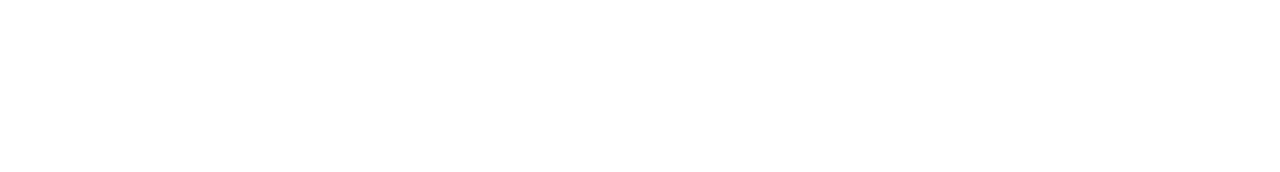
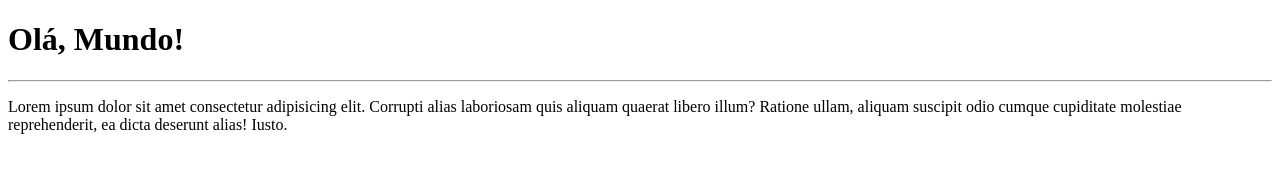
Before and after one commit to Sula32/Ola-Mundo, a plain HTML site: page site-exemplo/index.html in a window 1280 px wide. Drawn offline with Linux system fonts and the light colour scheme.

Commit message:
Update index.html

```diff
--- a/site-exemplo/index.html
+++ b/site-exemplo/index.html
@@ -4,9 +4,11 @@
     <meta charset="UTF-8">
     <meta http-equiv="X-UA-Compatible" content="IE=edge">
     <meta name="viewport" content="width=device-width, initial-scale=1.0">
-    <title>meu Primeiro site em repositório</title>
+    <title>Meu Primeiro site em repositório</title>
 </head>
 <body>
-
+    <h1>Olá, Mundo!</h1>
+    <hr>
+    <p>Lorem ipsum dolor sit amet consectetur adipisicing elit. Corrupti alias laboriosam quis aliquam quaerat libero illum? Ratione ullam, aliquam suscipit odio cumque cupiditate molestiae reprehenderit, ea dicta deserunt alias! Iusto.</p>
 </body>
 </html>
```
